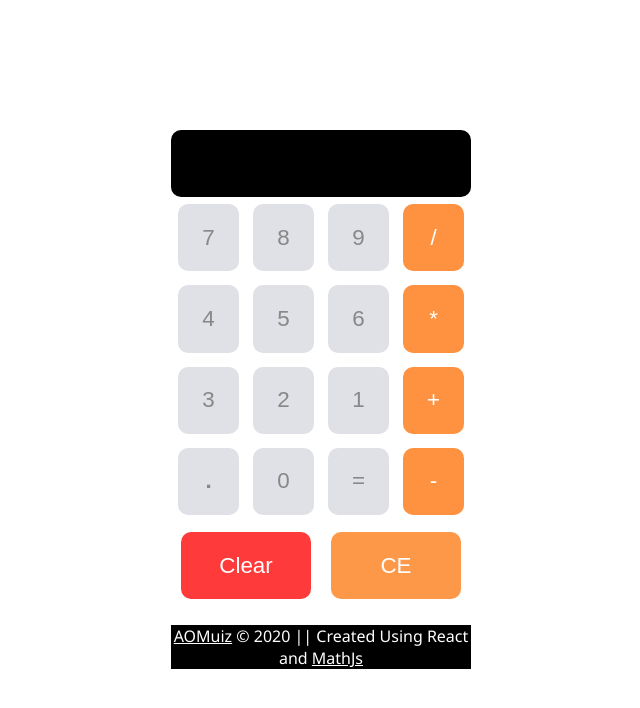
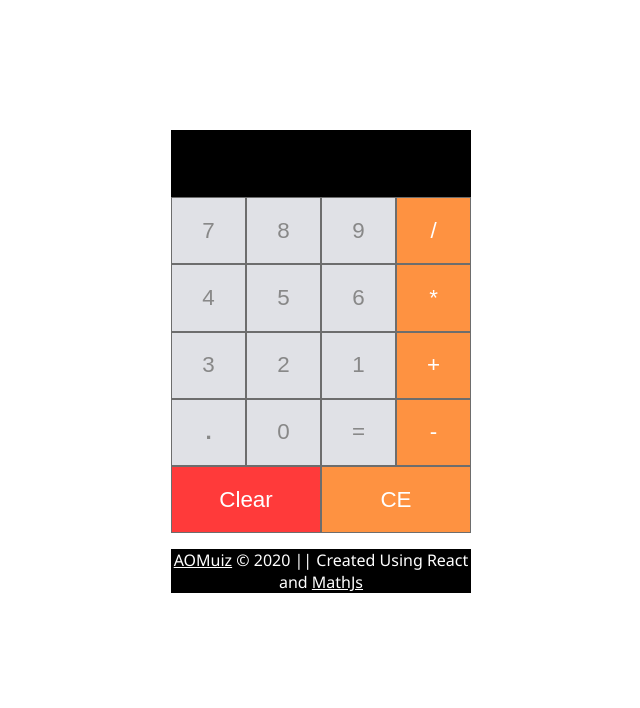
Before and after one commit to AOMuiz/React-Calculator, a React (Create React App) app: page / in a window 1280 px wide. Shown: the top 708 px of the page, without its empty margins (319-959 px from the left). Built offline with nearby package versions, Linux system fonts and the light colour scheme.

Commit message:
redesign interface

```diff
--- a/public/index.html
+++ b/public/index.html
@@ -24,7 +24,7 @@
       work correctly both with client-side routing and a non-root public URL.
       Learn how to configure a non-root public URL by running `npm run build`.
     -->
-    <title>React App</title>
+    <title>React Calculator</title>
   </head>
   <body>
     <noscript>You need to enable JavaScript to run this app.</noscript>
--- a/src/components/Button.css
+++ b/src/components/Button.css
@@ -8,17 +8,23 @@
   background-color: #e0e1e6;
   color: #888;
   flex: 1;
-  margin: 7px;
   padding: 0.4em;
-  border: none;
-  border-radius: 10px;
+  border: 0.5px solid rgb(109, 109, 109);
   outline: none;
+}
+
+.button-wrapper:active {
+  background-color: #adadad;
 }
 
 .operator {
   background-color: #fe9241;
   color: #fff;
 }
+.operator:active {
+  background-color: #ff7c17;
+  color: #fff;
+}
 #decimal {
   font-weight: bold;
 }
--- a/src/components/ClearButton.css
+++ b/src/components/ClearButton.css
@@ -4,12 +4,9 @@
     justify-content: center;
     align-items: center;
     font-size: 1.4em;
-    background-color: #c5c3cd;
-    color: #000000;
+    /* background-color: #c5c3cd; */
     flex: 1;
-    border: none;
-    border-radius: 10px;
-    margin: 10px;
+    border: .5px solid rgb(109, 109, 109);
     /* outline: 1px solid  #000000; */
 }
 #clear {
@@ -17,6 +14,10 @@
     color: white;
 }
 #clr-last{
-    background-color: #fe9341f3;
+    background-color: #fe9241;;
     color: white;
 }
+#clr-last:active{
+    background-color: #fc8224f3;
+    outline: none;
+}
--- a/src/components/Input.css
+++ b/src/components/Input.css
@@ -9,6 +9,5 @@
     color: #ffffff;
     padding: .5em;
     border: none;
-    border-radius: 10px;
     outline: none;
 }
```
